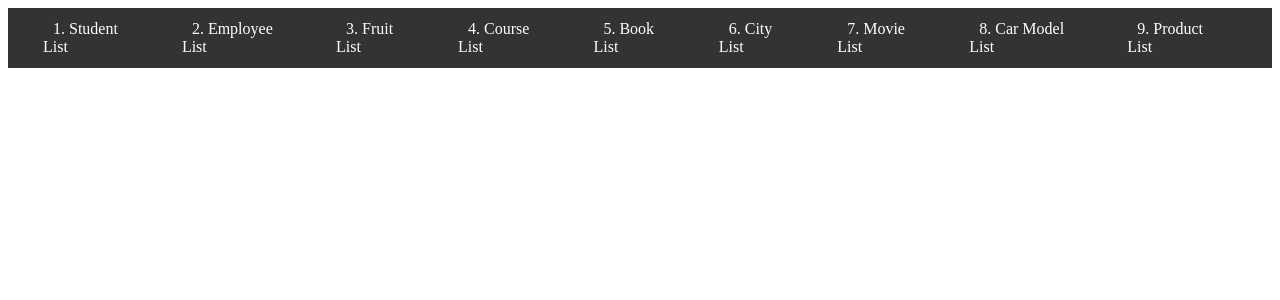
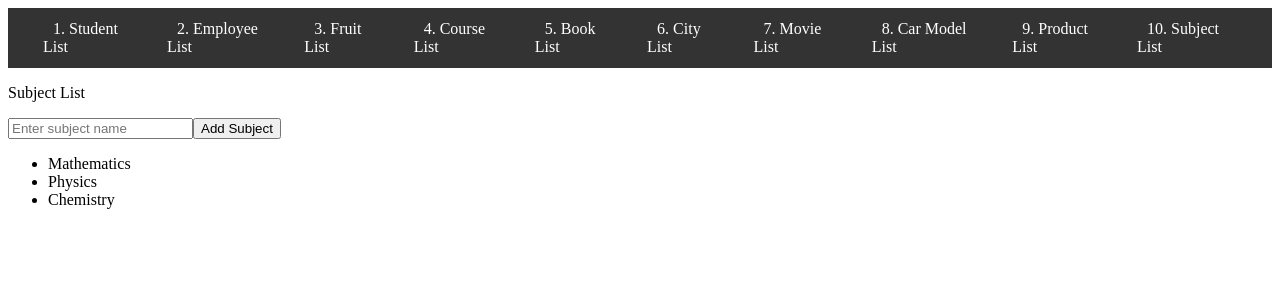
Before and after one commit to kaysie0919/AngularDataStructure, an Angular app: page /sublist in a window 1280 px wide. Before the commit this address led to /. Shown: the top 300 px of the page. Built offline with nearby package versions, Linux system fonts and the light colour scheme.

Commit message:
#10 Add Subject List Component

```diff
--- a/src/app/app.component.html
+++ b/src/app/app.component.html
@@ -9,6 +9,7 @@
     <li><a routerLink="movlist">7. Movie List</a></li>
     <li><a routerLink="carlist">8. Car Model List</a></li>
     <li><a routerLink="prolist">9. Product List</a></li>
+    <li><a routerLink="sublist">10. Subject List</a></li>
   </ul>
 </nav>
 <router-outlet></router-outlet>
--- a/src/app/app.module.ts
+++ b/src/app/app.module.ts
@@ -14,6 +14,8 @@ import { CitylistComponent } from "./components/citylist/citylist.component";
 import { MovielistComponent } from "./components/movielist/movielist.component";
 import { CarmodellistComponent } from "./components/carmodellist/carmodellist.component";
 import { ProductlistComponent } from "./components/productlist/productlist.component";
+import { Subject } from "rxjs";
+import { SubjectlistComponent } from "./components/subjectlist/subjectlist.component";
 
 
 
@@ -28,6 +30,7 @@ const routes: Routes = [
     {path: 'movlist', component: MovielistComponent},
     {path: 'carlist', component: CarmodellistComponent},
     {path: 'prolist', component: ProductlistComponent},
+    {path: 'sublist', component: SubjectlistComponent},
 ]
 
 @NgModule ({
@@ -49,7 +52,8 @@ const routes: Routes = [
         CitylistComponent,
         MovielistComponent,
         CarmodellistComponent,
-        ProductlistComponent
+        ProductlistComponent,
+        SubjectlistComponent,
     ],
 
     providers: [
--- /dev/null
+++ b/src/app/components/subjectlist/subjectlist.component.html
@@ -0,0 +1,8 @@
+<p>Subject List</p>
+<input type="text" [(ngModel)]="subject" placeholder="Enter subject name">
+
+  <button (click)="addSubject()">Add Subject</button>
+
+  <ul>
+    <li *ngFor="let subject of subjectList">{{ subject }}</li>
+  </ul>
--- /dev/null
+++ b/src/app/components/subjectlist/subjectlist.component.ts
@@ -0,0 +1,19 @@
+import { Component } from '@angular/core';
+
+@Component({
+  selector: 'app-subjectlist',
+  templateUrl: './subjectlist.component.html',
+  styleUrl: './subjectlist.component.css'
+})
+export class SubjectlistComponent {
+  subject: string = '';
+  subjectList: string[] = ['Mathematics', 'Physics', 'Chemistry'];
+
+  addSubject() {
+    if (this.subject.trim()) {
+      this.subjectList.push(this.subject.trim());
+      this.subject = '';
+    }
+  }
+
+}
```
Also changed, not shown: src/app/components/subjectlist/subjectlist.component.css (added), 1 other file (tests, documents, lock files or other folders).
